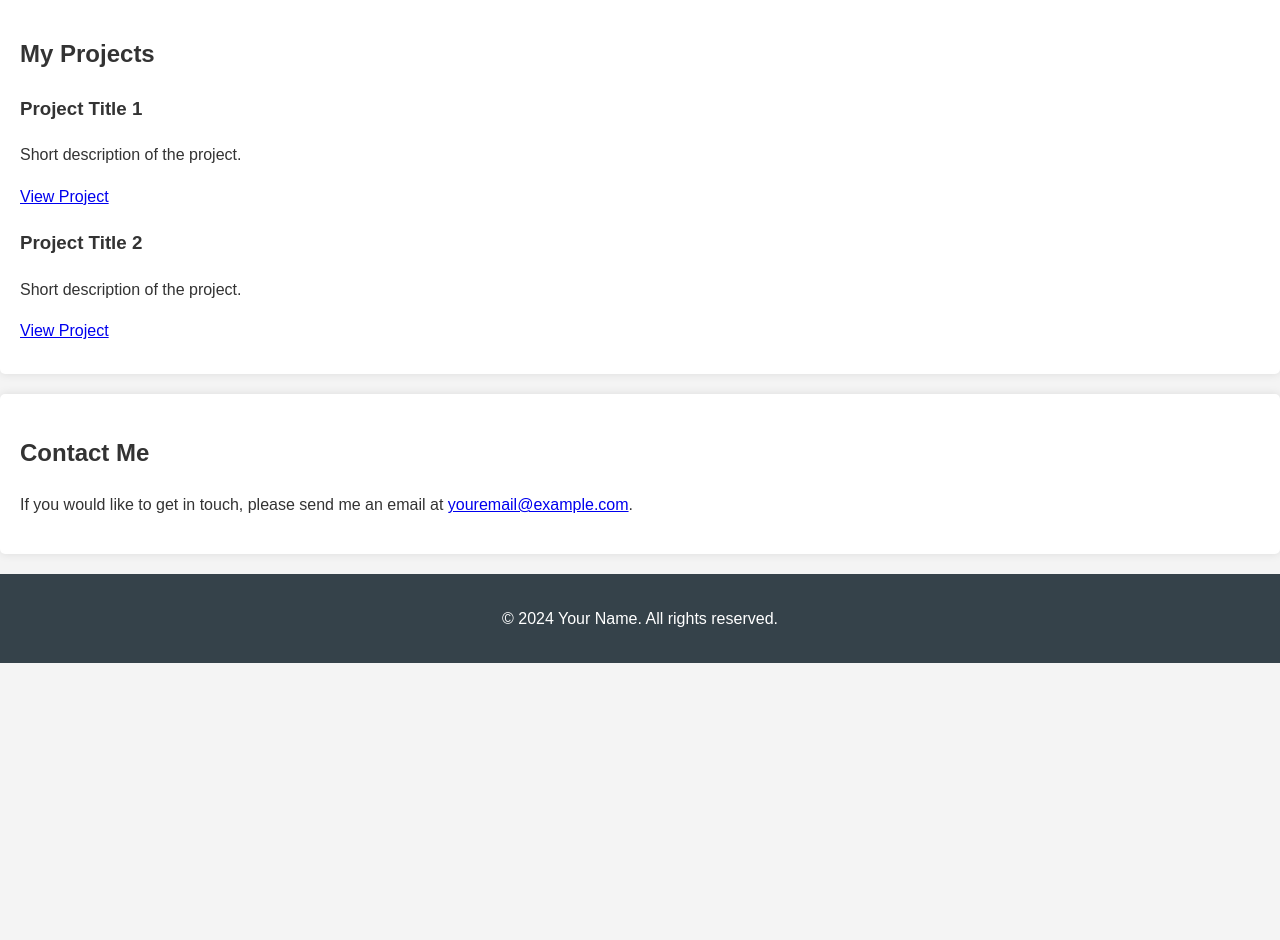
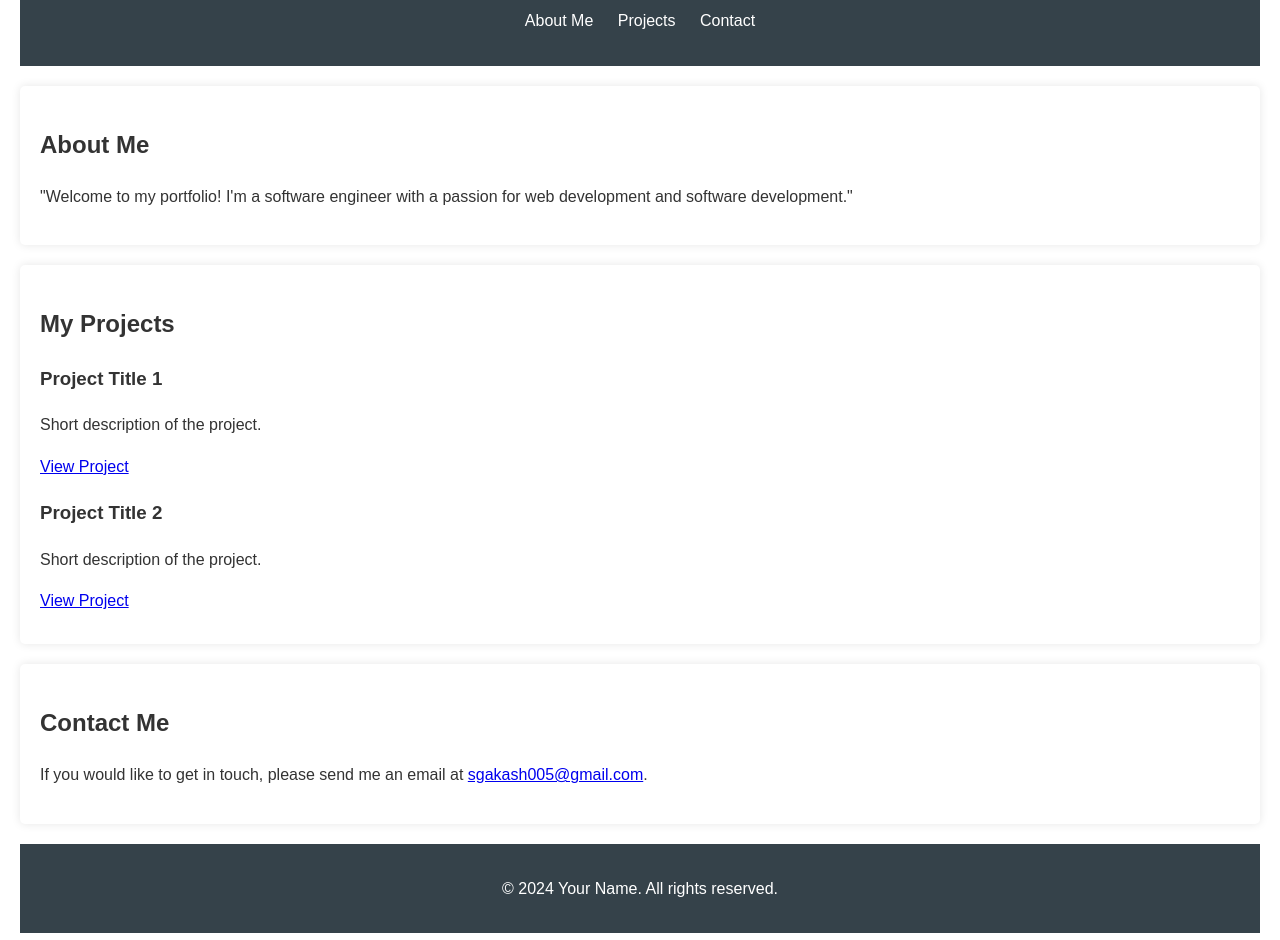
Before and after one commit to Akash2418/portfolio, a plain HTML site: page index.html in a window 1280 px wide. Shown: the part 372-1312 px from the top of the page. Before the commit the page ends 1035 px from the top, so only its background shows below. Drawn offline with Linux system fonts and the light colour scheme.

Commit message:
Update index.html

```diff
--- a/index.html
+++ b/index.html
@@ -20,7 +20,56 @@
 
     <section id="about">
         <h2>About Me</h2>
-        <p>Welcome to my portfolio! I'm a [Your Profession] with a passion for [Your Interests].</p>
+        <p><!DOCTYPE html>
+<html lang="en">
+<head>
+    <meta charset="UTF-8">
+    <meta name="viewport" content="width=device-width, initial-scale=1.0">
+    <title>My Portfolio</title>
+    <link rel="stylesheet" href="styles.css">
+</head>
+<body>
+    <header>
+        <h1>My Portfolio</h1>
+        <nav>
+            <ul>
+                <li><a href="#about">About Me</a></li>
+                <li><a href="#projects">Projects</a></li>
+                <li><a href="#contact">Contact</a></li>
+            </ul>
+        </nav>
+    </header>
+
+    <section id="about">
+        <h2>About Me</h2>
+        <p>"Welcome to my portfolio! I'm a software engineer with a passion for web development and software development."</p>
+    </section>
+
+    <section id="projects">
+        <h2>My Projects</h2>
+        <div class="project">
+            <h3>Project Title 1</h3>
+            <p>Short description of the project.</p>
+            <a href="link-to-your-project">View Project</a>
+        </div>
+        <div class="project">
+            <h3>Project Title 2</h3>
+            <p>Short description of the project.</p>
+            <a href="link-to-your-project">View Project</a>
+        </div>
+        <!-- Add more projects as needed -->
+    </section>
+
+    <section id="contact">
+        <h2>Contact Me</h2>
+        <p>If you would like to get in touch, please send me an email at <a href="mailto:youremail@example.com">sgakash005@gmail.com</a>.</p>
+    </section>
+
+    <footer>
+        <p>&copy; 2024 Your Name. All rights reserved.</p>
+    </footer>
+</body>
+</html></p>
     </section>
 
     <section id="projects">
```
